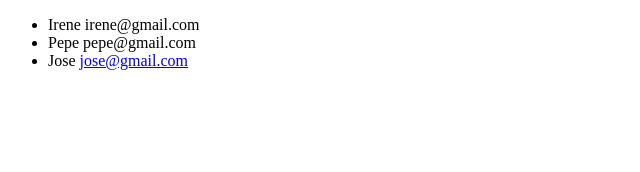
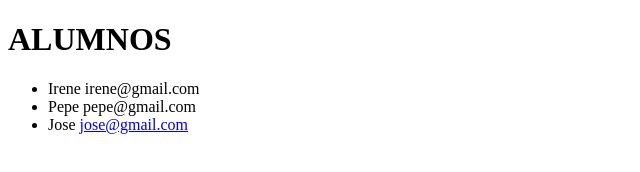
Before and after one commit to irenedrf/pruebagit, a plain HTML site: page listado.html in a window 1280 px wide. Shown: the whole page, without its empty margins (0-640 px from the left). Drawn offline with Linux system fonts and the light colour scheme.

Commit message:
insertar titulo

```diff
--- a/listado.html
+++ b/listado.html
@@ -8,6 +8,7 @@
 </head>
 
 <body>
+    <h1>ALUMNOS</h1>
     <ul>
         <li>Irene <a href="mailto: irene@gmail.com"></a>irene@gmail.com</li>
         <li>Pepe <a href="mailto: pepe@gmail.com"></a>pepe@gmail.com</li>
```
